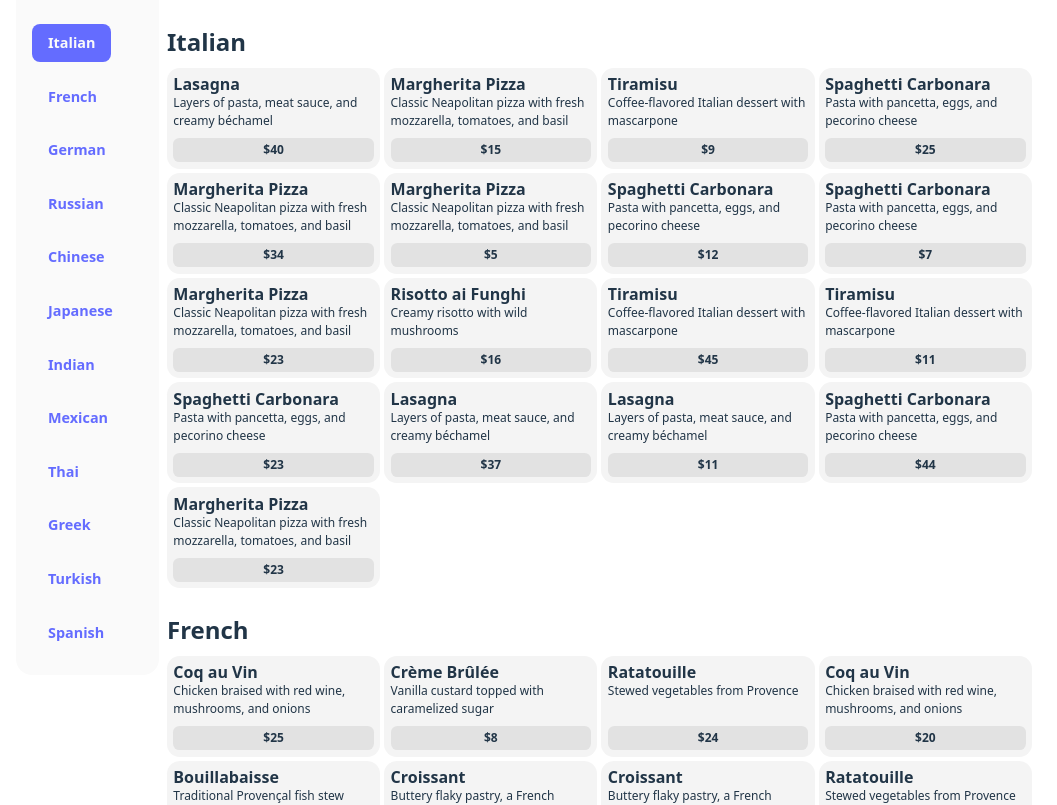
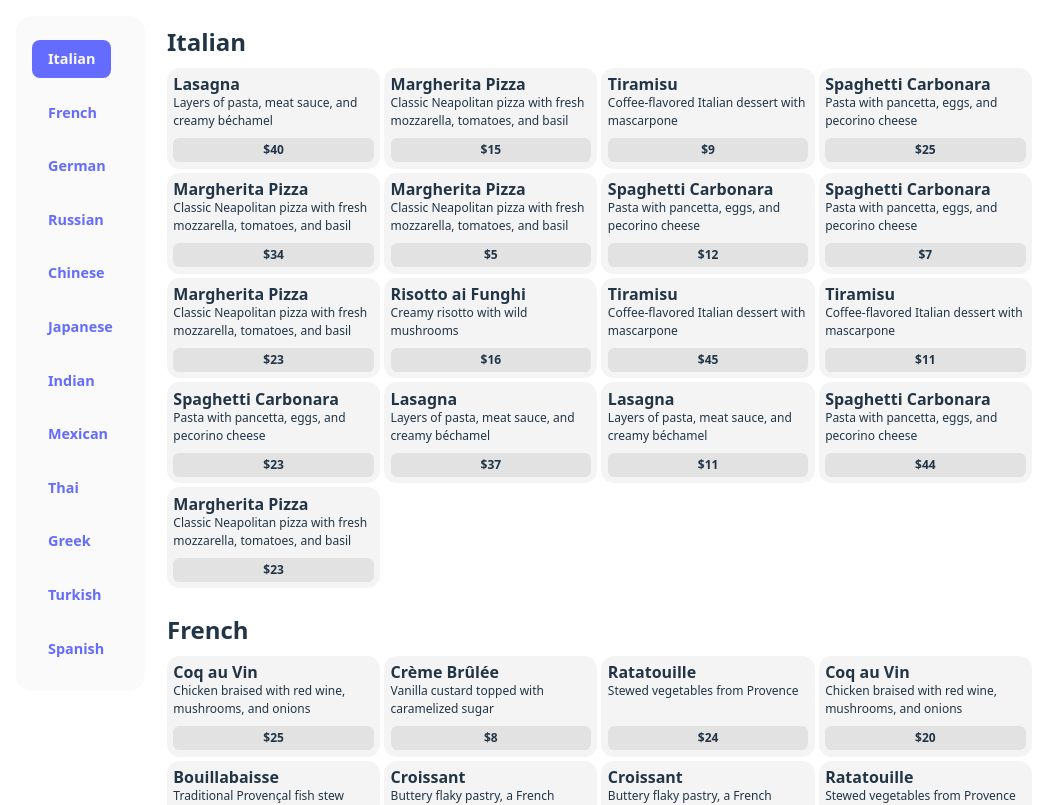
Before and after one commit to Sanal/awesome-menu, a React (Vite) app: page / in a window 1280 px wide. Shown: the top 805 px of the page, without its empty margins (112-1169 px from the left). Built offline with nearby package versions, Linux system fonts and the light colour scheme.

Commit message:
update navigation styles

```diff
--- a/src/features/CategoryNavigation/CategoryNavigation.module.css
+++ b/src/features/CategoryNavigation/CategoryNavigation.module.css
@@ -6,7 +6,6 @@
   overflow: auto;
   scrollbar-width: none;
   max-width: 100%;
-  background-color: var(--primary-background);
   box-shadow: 0 2px 8px rgba(0, 0, 0, 0.1);
 }
 
@@ -22,6 +21,7 @@
   margin: 0;
   padding: 0.5rem;
   list-style: none;
+  background-color: var(--primary-background);
 }
 
 @media (min-width: 1024px) {
@@ -30,7 +30,6 @@
     max-height: 100vh;
     overflow: auto;
     box-shadow: none;
-    border-radius: 0 0 1rem 1rem;
   }
 
   .navigationList {
@@ -38,6 +37,8 @@
     align-items: start;
     height: auto;
     gap: 1rem;
+    margin-top: 1rem;
     padding: 1.5rem 1rem;
+    border-radius: 1rem;
   }
 }
```
